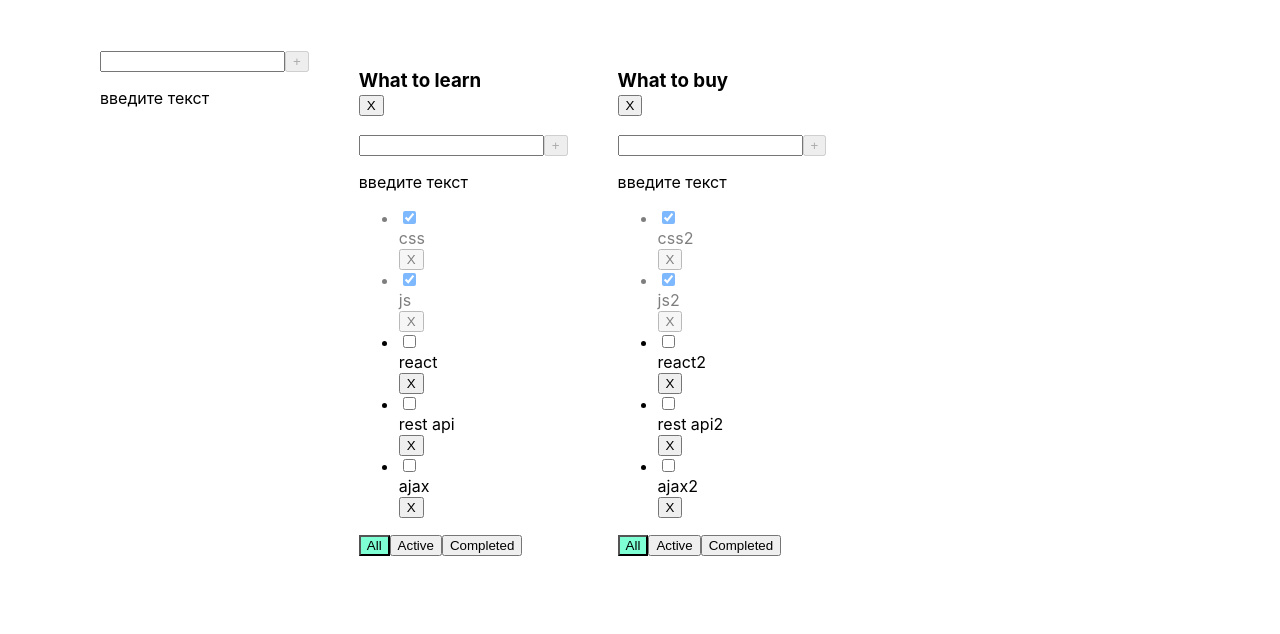
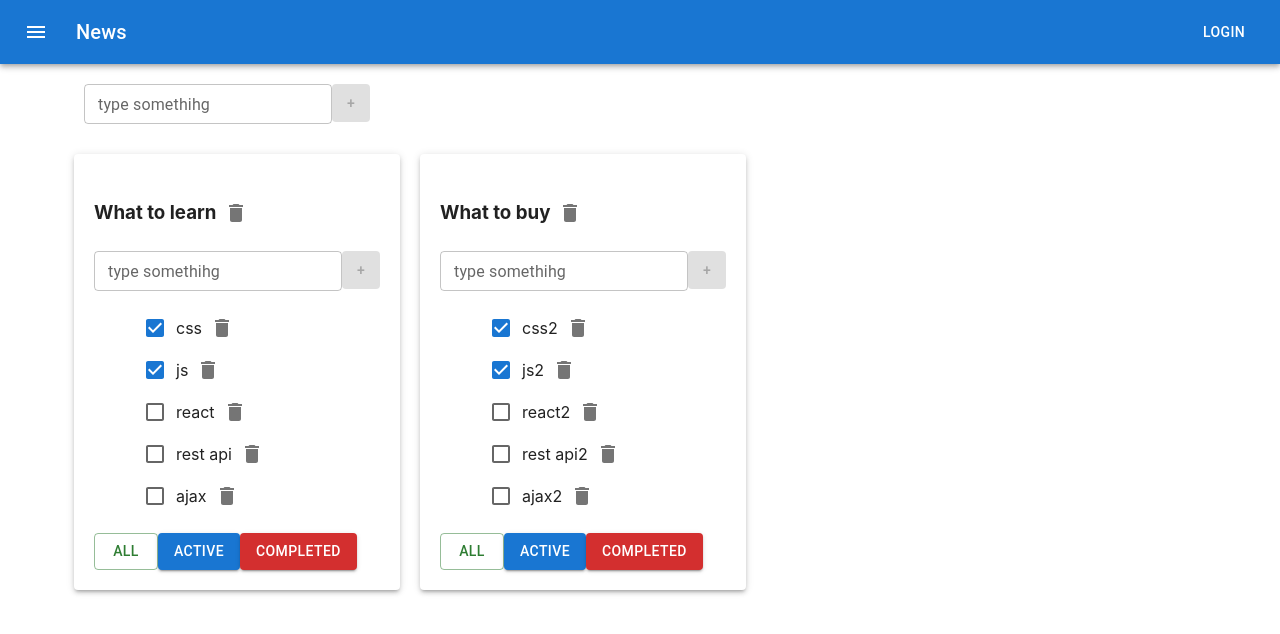
Before and after one commit to vaxich/todolist_with_class, a React (Create React App) app: page / in a window 1280 px wide. Shown: the top 634 px of the page. Built offline with nearby package versions, Linux system fonts and the light colour scheme.

Commit message:
done 7 lesson

```diff
--- a/package.json
+++ b/package.json
@@ -3,6 +3,10 @@
   "version": "0.1.0",
   "private": true,
   "dependencies": {
+    "@emotion/react": "^11.11.1",
+    "@emotion/styled": "^11.11.0",
+    "@mui/icons-material": "^5.14.19",
+    "@mui/material": "^5.14.20",
     "@testing-library/jest-dom": "^5.14.1",
     "@testing-library/react": "^13.0.0",
     "@testing-library/user-event": "^13.2.1",
--- a/src/AddItemForm.tsx
+++ b/src/AddItemForm.tsx
@@ -1,3 +1,5 @@
+import Button from "@mui/material/Button/Button";
+import TextField from "@mui/material/TextField/TextField";
 import { ChangeEvent, KeyboardEvent, useState } from "react";
 
 
@@ -6,6 +8,12 @@
 }
 
 export const AddItemForm = (props: AddItemPropsType) => {
+    const styleButton = {
+        maxWidth: '38px',
+        maxHeight: "38px",
+        minWidth: '38px',
+        minHeight: '38px'
+    }
 
     const [newTitle, setNewTitle] = useState("");
     const [error, setError] = useState<string | null>(null);
@@ -23,7 +31,7 @@
     }
 
     let isAddTaskBtnDisabled = newTitle.length > 15 || newTitle.length === 0
-    const userMessageStartTyping = newTitle.length === 0 && <p >введите текст</p>
+
     const userMessageLenghtsTitle = newTitle.length > 15 && <p style={{ color: "red" }}>Your message is long</p>
 
     const onChangeHandler = (e: ChangeEvent<HTMLInputElement>) => {
@@ -36,18 +44,34 @@
 
     return (
         <div>
-            <input
+            <TextField
+            error={!!error}
+            size="small"
+                id="outlined-basic"
+                label={error ? error : "type somethihg"}
+                variant="outlined"
                 value={newTitle}
                 onChange={onChangeHandler}
                 onKeyDown={onKeyDownHandler}
                 className={error ? 'error' : ''}
             />
-            <button
+            {/* <input
+                value={newTitle}
+                onChange={onChangeHandler}
+                onKeyDown={onKeyDownHandler}
+                className={error ? 'error' : ''}
+            /> */}
+            {/* <button
                 disabled={isAddTaskBtnDisabled}
-                onClick={() => addTaskHaldler(newTitle)}>+</button>
+                onClick={() => addTaskHaldler(newTitle)}>+</button> */}
+            <Button
+                onClick={() => addTaskHaldler(newTitle)}
+                disabled={isAddTaskBtnDisabled}
+                style={styleButton}
+                variant="contained">+</Button>
 
             {error && <div className="error-message">{error}</div>}
-            {userMessageStartTyping}
+
             {userMessageLenghtsTitle}
         </div>
     )
--- a/src/App.css
+++ b/src/App.css
@@ -1,10 +1,11 @@
 .App {
-  padding: 50px;
-  display: flex;
+  /* padding: 50px;
+  display: flex; */
 }
 
-.App > div {
+/* .App > div {
   padding-left: 50px;
+
 }
 
 .error {
@@ -22,3 +23,4 @@
 .is-done {
   opacity: 0.5;
 }
+ */
--- a/src/App.tsx
+++ b/src/App.tsx
@@ -4,6 +4,10 @@
 import { Todolist } from './Todolist';
 import { v1 } from 'uuid';
 import { AddItemForm } from './AddItemForm';
+import ButtonAppBar from './ButtonAppBar';
+import Container from '@mui/material/Container/Container';
+import Grid from '@mui/material/Grid/Grid';
+import Paper from '@mui/material/Paper';
 
 
 export type FilterValueType = "All" | "Active" | "Completed"
@@ -109,9 +113,13 @@
 
   return (
     <div className="App">
+      <ButtonAppBar />
 
+      <Container fixed>
+        <Grid container  style={{margin:'20px'}}>
           <AddItemForm callBack={addTodolist} />
-
+        </Grid>
+        <Grid container  >
           {todolists.map(tl => {
             let taskForTodolist = tasks[tl.id];
 
@@ -122,6 +130,8 @@
               taskForTodolist = tasks[tl.id].filter(task => task.isDone === true)
             }
             return (
+              <Grid item >
+                <Paper elevation={3} style={{padding:'20px', margin:'10px'}}>
                 <Todolist
                   key={tl.id}
                   todolistId={tl.id}
@@ -136,8 +146,18 @@
                   updateTask={updateTask}
                   updateTodolistTitle={updateTodolistTitle}
                 />
+                </Paper>
+              </Grid>
+
             )
-      })}
+          }
+          )
+          }
+        </Grid>
+
+
+      </Container>
+
 
 
     </div>
--- /dev/null
+++ b/src/ButtonAppBar.tsx
@@ -0,0 +1,32 @@
+import * as React from 'react';
+import AppBar from '@mui/material/AppBar';
+import Box from '@mui/material/Box';
+import Toolbar from '@mui/material/Toolbar';
+import Typography from '@mui/material/Typography';
+import Button from '@mui/material/Button';
+import IconButton from '@mui/material/IconButton';
+import MenuIcon from '@mui/icons-material/Menu';
+
+export default function ButtonAppBar() {
+  return (
+    <Box sx={{ flexGrow: 1 }}>
+      <AppBar position="static">
+        <Toolbar>
+          <IconButton
+            size="large"
+            edge="start"
+            color="inherit"
+            aria-label="menu"
+            sx={{ mr: 2 }}
+          >
+            <MenuIcon />
+          </IconButton>
+          <Typography variant="h6" component="div" sx={{ flexGrow: 1 }}>
+            News
+          </Typography>
+          <Button color="inherit">Login</Button>
+        </Toolbar>
+      </AppBar>
+    </Box>
+  );
+}
--- a/src/EditableSpan.tsx
+++ b/src/EditableSpan.tsx
@@ -32,10 +32,10 @@
     const userMessageLenghtsTitle = newTitle.length > 15 && <p style={{ color: "red" }}>Your message is long</p>
 
     return (
-        <div>
+        <div >
             {edit
-                ? <input value={newTitle} onBlur={editHandler} autoFocus onChange={onChangeHandler} />
-                : <span onDoubleClick={editHandler}>{props.oldTitle}</span>}
+                ? <input  value={newTitle} onBlur={editHandler} autoFocus onChange={onChangeHandler} />
+                : <span  onDoubleClick={editHandler}>{props.oldTitle}</span>}
 
 
             {userMessageStartTyping}
--- a/src/Todolist.tsx
+++ b/src/Todolist.tsx
@@ -1,8 +1,14 @@
 
-import { FilterValueType, TaskType } from "./App"
+import DeleteIcon from '@mui/icons-material/Delete';
+import IconButton from "@mui/material/IconButton/IconButton";
+import { AddItemForm } from "./AddItemForm";
+import { FilterValueType, TaskType } from "./App";
 import './App.css';
-import { AddItemForm } from "./AddItemForm";
 import { EdiableSpan } from "./EditableSpan";
+import Button from '@mui/material/Button/Button';
+import Checkbox from '@mui/material/Checkbox/Checkbox';
+
+
 
 type PropsType = {
     todolistId: string
@@ -18,7 +24,10 @@
     filter: FilterValueType
 }
 
-
+const style = {
+    display: 'flex',
+    alignItems: 'center'
+}
 
 export const Todolist = (props: PropsType) => {
 
@@ -33,7 +42,7 @@
         props.addTask(props.todolistId, newTitle)
     }
     const updateTodolistTitleHandler = (newTitle: string) => {
-            props.updateTodolistTitle(props.todolistId, newTitle)
+        props.updateTodolistTitle(props.todolistId, newTitle)
     }
 
 
@@ -46,34 +55,59 @@
 
 
         return (
+            <div >
+                <li style={style}
+                    key={task.id}
+                    className={task.isDone ? "is-done" : ""}>
+                    <Checkbox
+                        checked={task.isDone}
+                        onChange={() => onChangeTaskStatus(props.todolistId, task.id, task.isDone)} />
 
-            <li key={task.id} className={task.isDone ? "is-done" : ""}>
-                <input
-                    type="checkbox"
-                    checked={task.isDone}
-                    onChange={() => onChangeTaskStatus(props.todolistId, task.id, task.isDone)}
-                />
-                <EdiableSpan oldTitle={task.title} callBack={updateTaskHandler} />
-                <button onClick={() => props.removeTask(props.todolistId, task.id)}>X</button>
-            </li>
+                    <EdiableSpan oldTitle={task.title} callBack={updateTaskHandler} />
+                    <IconButton onClick={() => props.removeTask(props.todolistId, task.id)} aria-label="delete">
+                        <DeleteIcon />
+                    </IconButton>
+                </li>
+            </div>
+
         )
     })
 
     return (
         <div>
-            <h3><EdiableSpan oldTitle={props.title} callBack={updateTodolistTitleHandler} />
-                <button onClick={removeTodolistHandler}>X</button>
+            <h3 style={style}><EdiableSpan oldTitle={props.title} callBack={updateTodolistTitleHandler} />
+                <IconButton onClick={removeTodolistHandler} aria-label="delete">
+                    <DeleteIcon />
+                </IconButton>
             </h3>
-
             <AddItemForm callBack={addTaskHandler} />
             <div>
                 <ul>
                     {tasksList}
                 </ul>
                 <div>
-                    <button className={props.filter === "All" ? "active-filter" : " "} onClick={() => props.changeFilter(props.todolistId, "All")}>All</button>
+                    {/* <button className={props.filter === "All" ? "active-filter" : " "} onClick={() => props.changeFilter(props.todolistId, "All")}>All</button>
                     <button className={props.filter === "Active" ? 'active-filter' : ""} onClick={() => props.changeFilter(props.todolistId, "Active")}>Active</button>
-                    <button className={props.filter === "Completed" ? 'active-filter' : ""} onClick={() => props.changeFilter(props.todolistId, "Completed")}>Completed</button>
+                    <button className={props.filter === "Completed" ? 'active-filter' : ""} onClick={() => props.changeFilter(props.todolistId, "Completed")}>Completed</button> */}
+
+                    <Button
+                        variant={props.filter === "All" ? "outlined" : "contained"}
+                        color="success"
+                        onClick={() => props.changeFilter(props.todolistId, "All")}>
+                        All
+                    </Button>
+                    <Button
+                        variant={props.filter === "Active" ? "outlined" : "contained"}
+                        color="primary"
+                        onClick={() => props.changeFilter(props.todolistId, "Active")}>
+                        Active
+                    </Button>
+                    <Button
+                        variant={props.filter === "Completed" ? "outlined" : "contained"}
+                        color="error"
+                        onClick={() => props.changeFilter(props.todolistId, "Completed")}>
+                        Completed
+                    </Button>
                 </div>
 
 
```
Also changed, not shown: 1 other file (tests, documents, lock files or other folders). Lines whose indentation alone changed are shown as unchanged.
